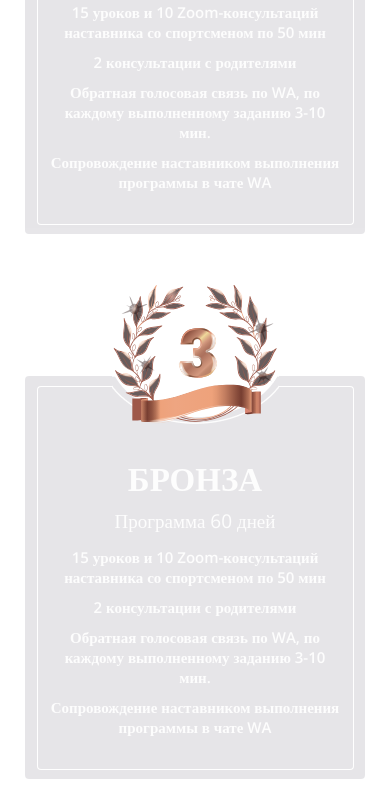
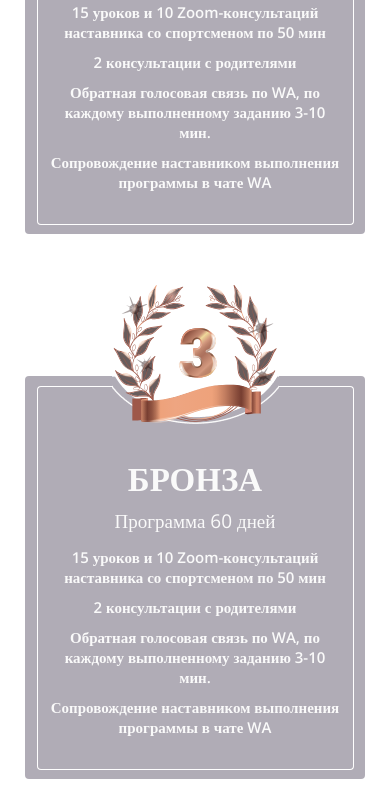
Before and after one commit to postolenko/programs, a plain HTML site: page index.html in a window 390 px wide. Shown: the part 281-1087 px from the top of the page. Drawn offline with nearby package versions, Linux system fonts and the light colour scheme.

Commit message:
Programs

```diff
--- a/style.css
+++ b/style.css
@@ -414,6 +414,14 @@ a:active {
     }
 }
 
+@media only screen and (max-width: 767px) {
+
+    .program_thumb {
+        opacity: 1;
+    }
+
+}
+
 @media only screen and (max-width: 700px) {
 
     .programs_thumbs {
```
